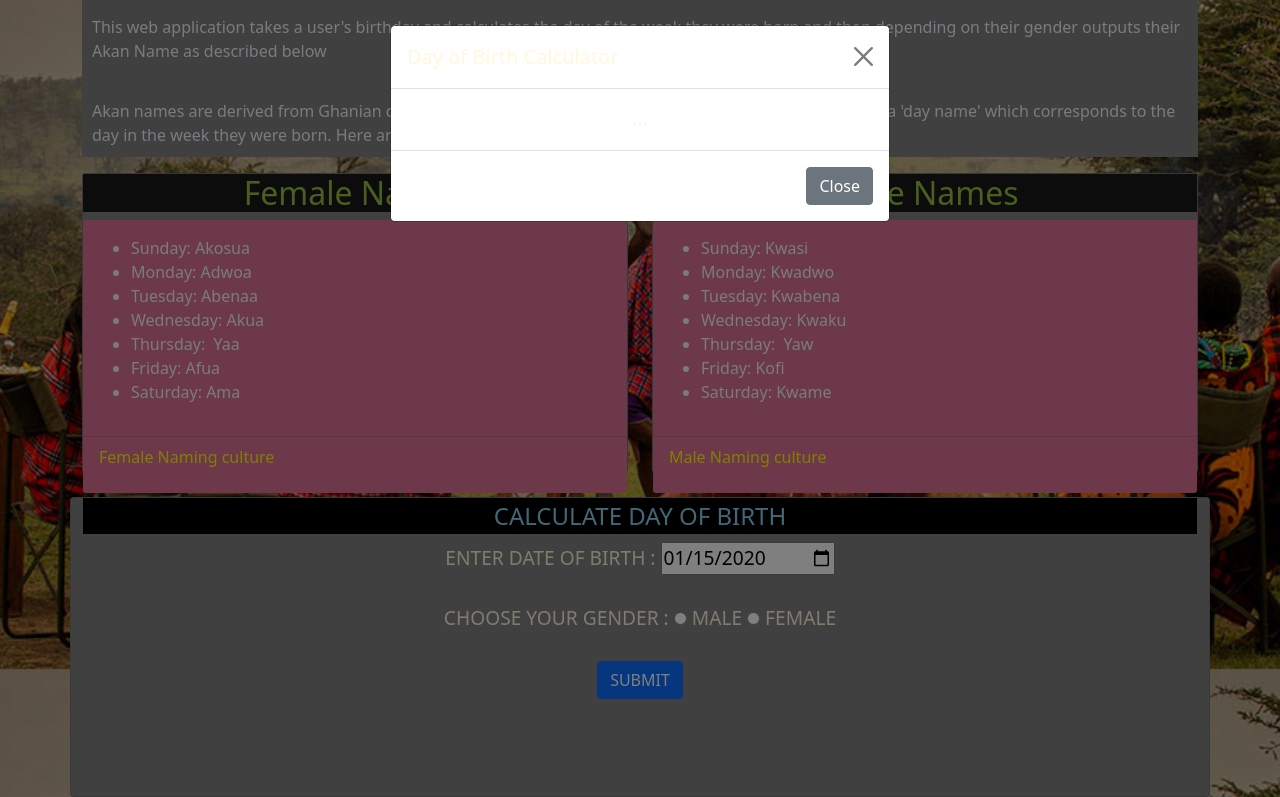
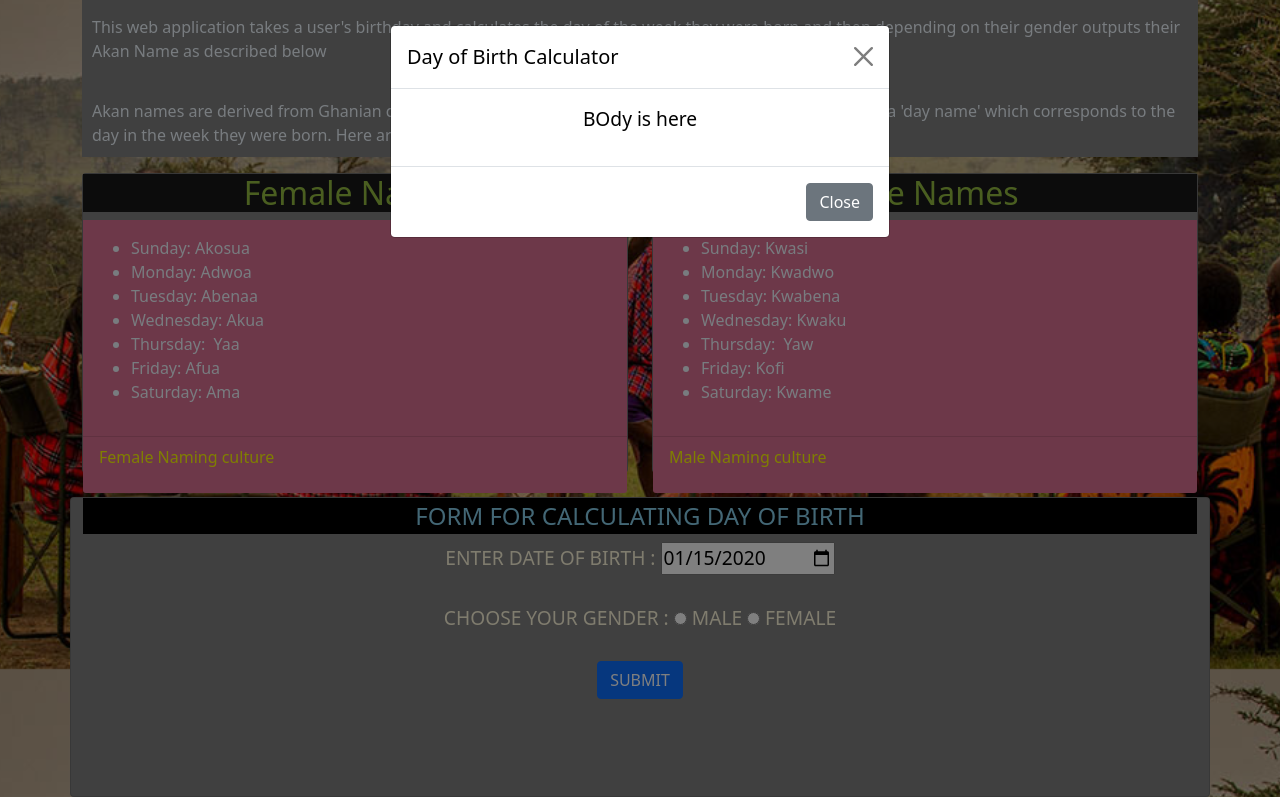
Before and after one commit to DeveloperOwala/Prep-project-two, a plain HTML site: page index.html in a window 1280 px wide. Both pictures are taken after typing "2020-01-15" into the empty fields and a click on the button "SUBMIT". Shown: the part 131-928 px from the top of the page. Drawn offline with nearby package versions, Linux system fonts and the light colour scheme.

Commit message:
modal-form modified

```diff
--- a/index.html
+++ b/index.html
@@ -71,7 +71,7 @@
             <div class="card">
                 <form>
                     <fieldset>
-                        <legend class="DOB">CALCULATE DAY OF BIRTH</legend>
+                        <legend class="DOB">FORM FOR CALCULATING DAY OF BIRTH</legend>
                         <br><label> ENTER DATE OF BIRTH : </label>
                         <input type="date"> <br>
                         <br><label>CHOOSE YOUR GENDER : </label>
@@ -93,7 +93,7 @@
                                             aria-label="Close"></button>
                                     </div>
                                     <div class="modal-body">
-                                        ...
+                                        <p>BOdy is here</p>
                                     </div>
                                     <div class="modal-footer">
                                         <button type="button" class="btn btn-secondary"
--- a/style.css
+++ b/style.css
@@ -51,3 +51,9 @@ body{
     background-color: black;
     text-align: center;
 }
+.modal-header{
+    color: black;
+}
+.modal-body{
+    color: black;
+}
```
